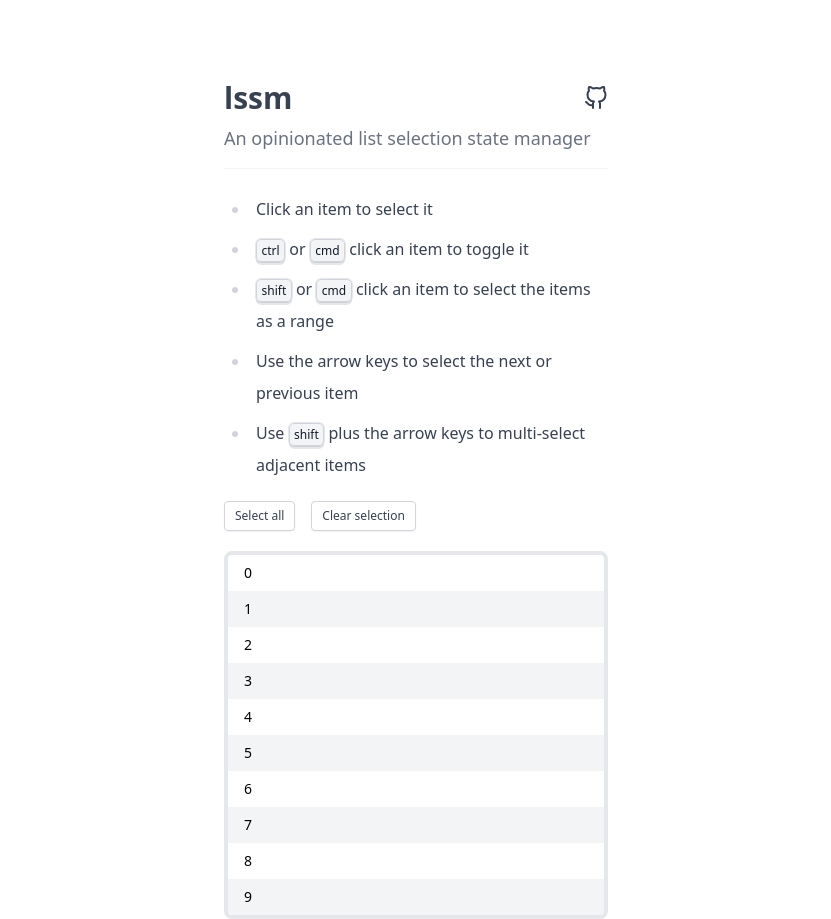
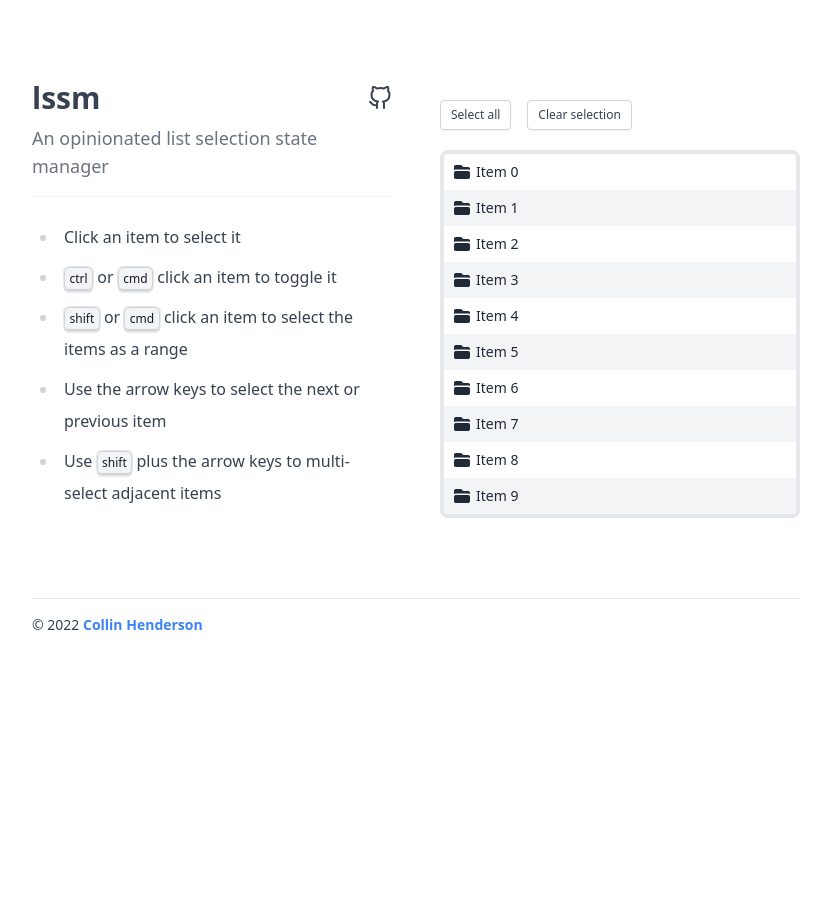
Before and after one commit to syropian/lssm, a Vue app: page / in a window 1280 px wide. Shown: the whole page, without its empty margins (224-1055 px from the left). After the commit the page ends 800 px from the top, so only its background shows below. Built offline with nearby package versions, Linux system fonts and the light colour scheme.

Commit message:
More example improvements

```diff
--- a/example/App.vue
+++ b/example/App.vue
@@ -1,5 +1,8 @@
 <template>
-  <div class="max-w-sm w-full mx-auto mt-20">
+  <div
+    class="sm:max-w-screen-md w-full px-4 sm:px-0 mx-auto mt-12 sm:mt-20 flex flex-col sm:flex-row gap-y-5 sm:gap-x-12 sm:gap-y-0"
+  >
+    <div class="w-full sm:w-1/2">
       <div class="flex items-center justify-between">
         <h1 class="text-3xl font-semibold text-gray-700">lssm</h1>
         <a
@@ -20,12 +23,14 @@
           >
             <path
               d="M9 19c-5 1.5-5-2.5-7-3m14 6v-3.87a3.37 3.37 0 0 0-.94-2.61c3.14-.35 6.44-1.54 6.44-7A5.44 5.44 0 0 0 20 4.77 5.07 5.07 0 0 0 19.91 1S18.73.65 16 2.48a13.38 13.38 0 0 0-7 0C6.27.65 5.09 1 5.09 1A5.07 5.07 0 0 0 5 4.77a5.44 5.44 0 0 0-1.5 3.78c0 5.42 3.3 6.61 6.44 7A3.37 3.37 0 0 0 9 18.13V22"
-          ></path></svg
-      ></a>
+            ></path>
+          </svg>
+        </a>
       </div>
       <h2 class="text-gray-500 text-lg mt-2">
         An opinionated list selection state manager
       </h2>
+
       <div class="mt-4 pt-4 border-t border-gray-100 leading-loose prose">
         <ul>
           <li>Click an item to select it</li>
@@ -35,8 +40,8 @@
           </li>
           <li>
             <kbd class="text-xs">shift</kbd> or
-          <kbd class="text-xs">cmd</kbd> click an item to select the items as a
-          range
+            <kbd class="text-xs">cmd</kbd> click an item to select the items as
+            a range
           </li>
           <li>Use the arrow keys to select the next or previous item</li>
           <li>
@@ -45,6 +50,8 @@
           </li>
         </ul>
       </div>
+    </div>
+    <div class="w-full sm:w-1/2">
       <div class="flex items-center gap-x-4 mt-5">
         <button
           type="button"
@@ -53,6 +60,7 @@
         >
           Select all
         </button>
+
         <button
           type="button"
           class="inline-flex items-center rounded border border-gray-300 bg-white px-2.5 py-1.5 text-xs font-medium text-gray-700 shadow-sm hover:bg-gray-50 focus-visible:outline-none focus-visible:ring-2 focus-visible:ring-blue-500 focus-visible:ring-offset-2 active:bg-gray-100 relative active:top-px active:shadow-"
@@ -71,18 +79,45 @@
           v-for="item in items"
           :key="item.value"
           @click="selectItem(item, $event)"
-        class="px-4 py-2 cursor-pointer text-sm even:bg-gray-100 select-none"
+          class="px-2 py-2 cursor-pointer text-sm select-none flex items-center gap-x-1"
           :class="{
-          'bg-blue-500 even:bg-blue-500 text-white peer-[.is-dirty]':
-            itemIsSelected(item),
+            'bg-blue-500 even:bg-blue-500 text-white': itemIsSelected(item),
+            'even:bg-gray-100 text-gray-800': !itemIsSelected(item),
           }"
           role="option"
           :aria-selected="itemIsSelected(item) || undefined"
         >
-        {{ item.value }}
+          <svg
+            xmlns="http://www.w3.org/2000/svg"
+            viewBox="0 0 20 20"
+            fill="currentColor"
+            class="w-5 h-5"
+            aria-hidden="true"
+          >
+            <path
+              d="M3.75 3A1.75 1.75 0 002 4.75v3.26a3.235 3.235 0 011.75-.51h12.5c.644 0 1.245.188 1.75.51V6.75A1.75 1.75 0 0016.25 5h-4.836a.25.25 0 01-.177-.073L9.823 3.513A1.75 1.75 0 008.586 3H3.75zM3.75 9A1.75 1.75 0 002 10.75v4.5c0 .966.784 1.75 1.75 1.75h12.5A1.75 1.75 0 0018 15.25v-4.5A1.75 1.75 0 0016.25 9H3.75z"
+            />
+          </svg>
+
+          Item {{ item.value }}
         </li>
       </ul>
     </div>
+  </div>
+  <footer
+    class="sm:max-w-screen-md w-full px-4 sm:px-0 mx-auto mt-12 sm:mt-20 text-sm text-gray-700 mb-5"
+  >
+    <div class="border-t border-gray-200 pt-4">
+      &copy; {{ new Date().getFullYear() }}
+      <a
+        href="https://syropia.net"
+        target="_blank"
+        rel="noopener noreferrer"
+        class="text-blue-500 font-bold no-underline hover:underline"
+        >Collin Henderson</a
+      >
+    </div>
+  </footer>
 </template>
 <script lang="ts" setup>
 import { onMounted, Ref, ref } from 'vue'
```
Lines whose indentation alone changed are shown as unchanged.
